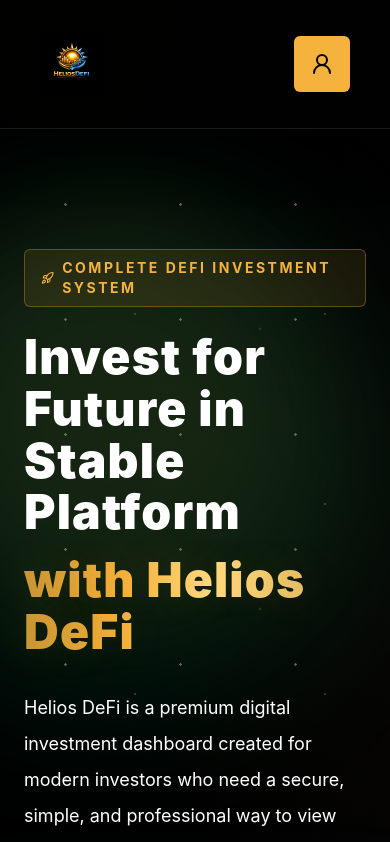
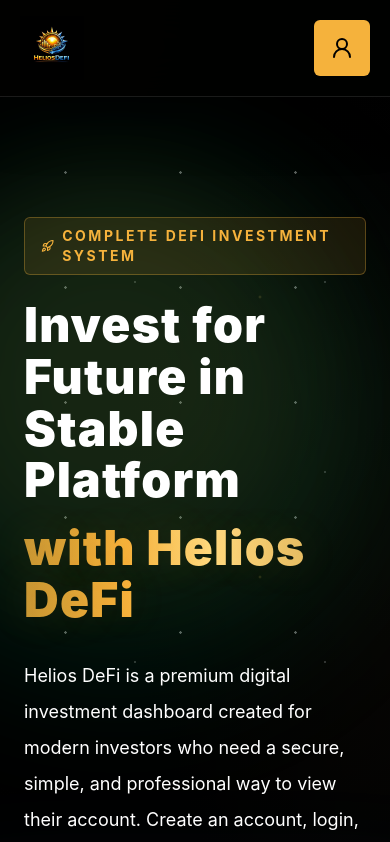
Before and after one commit to arindu20232946-oss/helios-defi, a React (Vite) app: page / in a window 390 px wide. Shown: the top 842 px of the page. Built offline with nearby package versions, Linux system fonts and the light colour scheme; no server answers.

Commit message:
Adjust Navbar padding and margin for responsiveness
change to defoult

```diff
--- a/src/components/Navbar.jsx
+++ b/src/components/Navbar.jsx
@@ -25,7 +25,7 @@
 
   return (
     <header className="navbar-lux sticky top-0 z-50 border-b border-white/10 bg-black/95 backdrop-blur-xl">
-      <div className="mx-auto flex max-w-[1500px] items-center justify-between px-10 py-8 lg:px-20">
+      <div className="mx-auto flex max-w-[1500px] items-center justify-between px-5 py-4 lg:px-10">
         <Link to="/" className="flex items-center gap-3">
           <img src="/logo.png" alt="Helios DeFi logo" className="h-16 w-44 object-contain object-left" />
         </Link>
```
